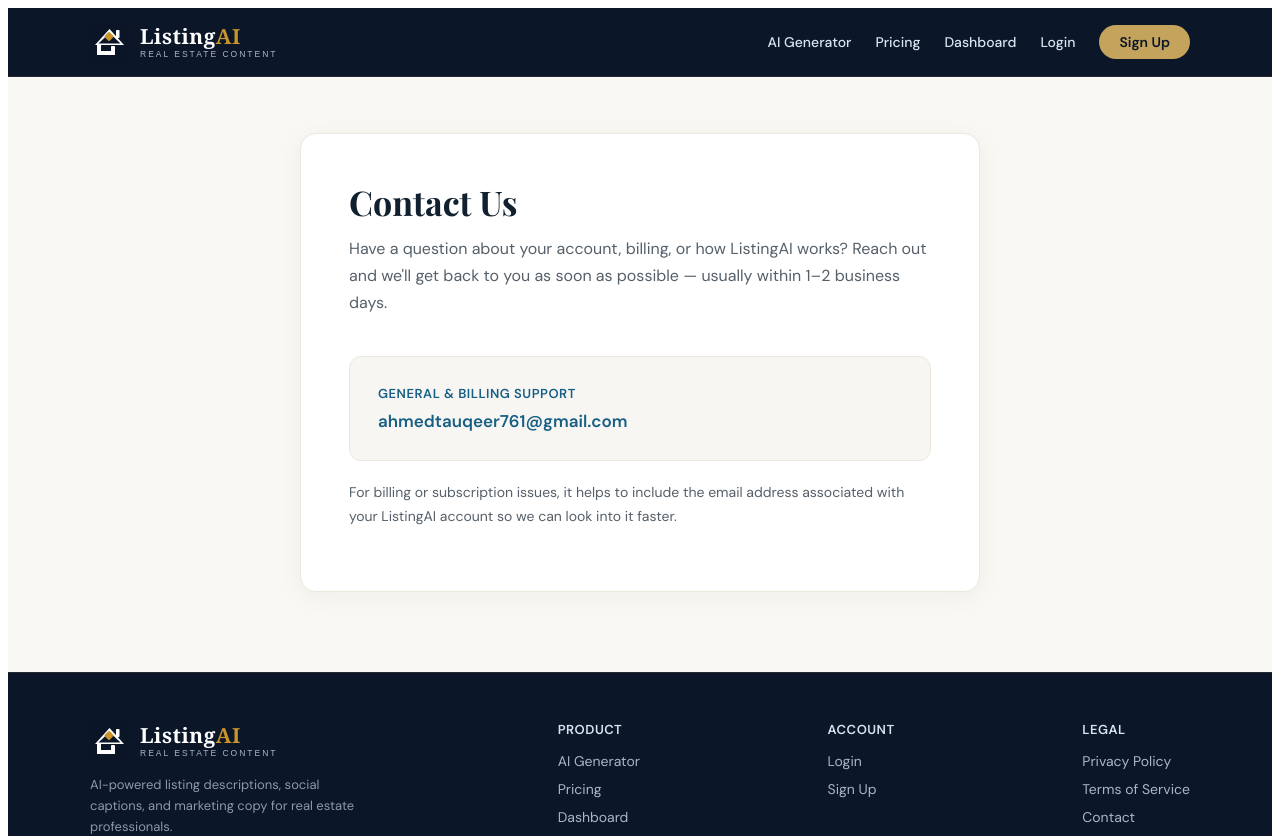
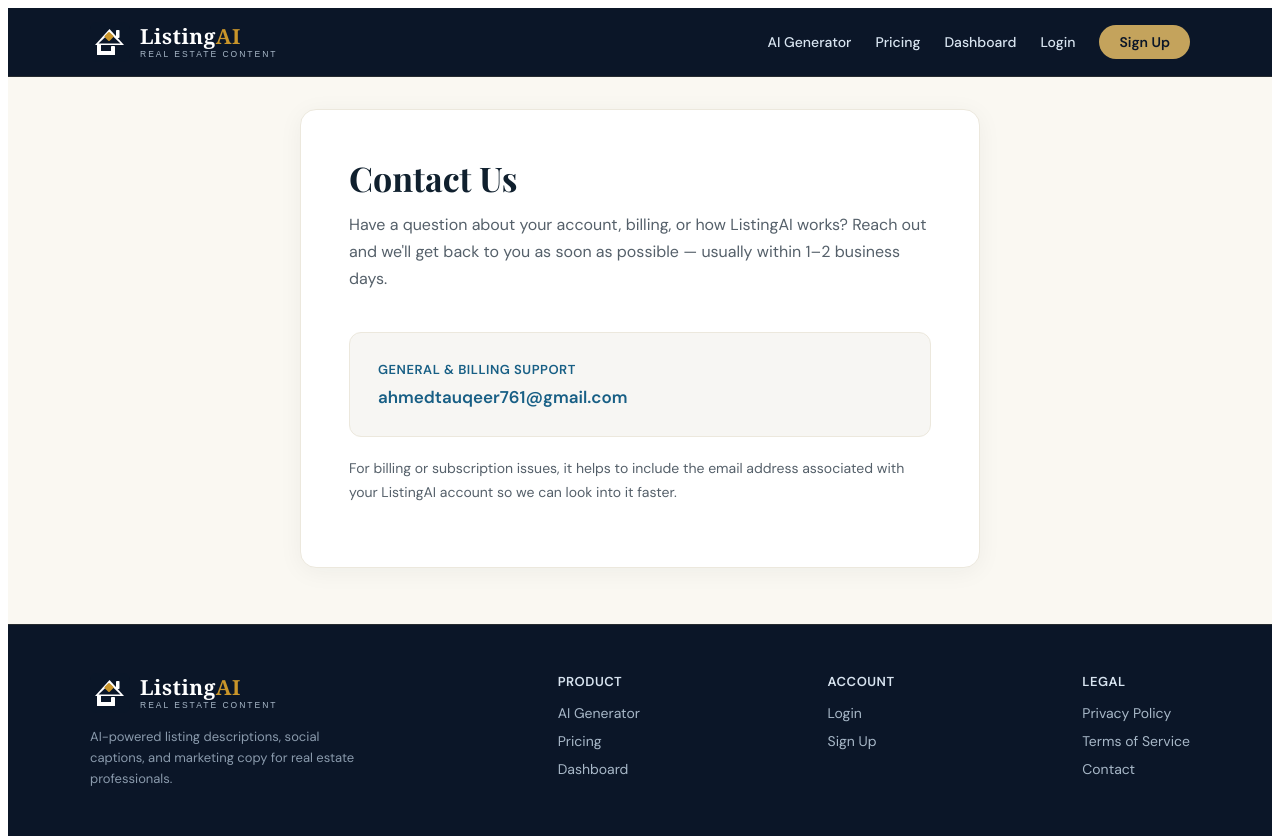
Before and after one commit to khancodewala/listingai, a Next.js app: page /contact in a window 1280 px wide. Shown: the top 836 px of the page. Built offline with nearby package versions, Linux system fonts and the light colour scheme; no server answers.

Commit message:
Reduce top/bottom padding on contact page

```diff
--- a/app/contact/page.js
+++ b/app/contact/page.js
@@ -61,7 +61,7 @@
         }
       ` }} />
 
-      <main style={{ maxWidth: "680px", margin: "0 auto", padding: "56px 24px 80px" }}>
+      <main style={{ maxWidth: "680px", margin: "0 auto", padding: "32px 24px 56px" }}>
         <div style={{
           background: "#ffffff",
           border: "1px solid #ECE8DD",
```
